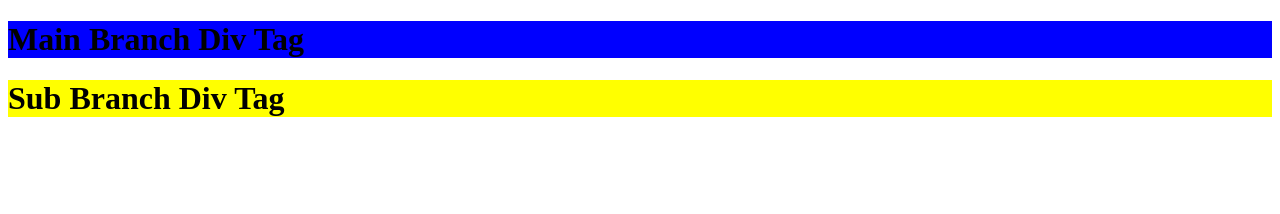
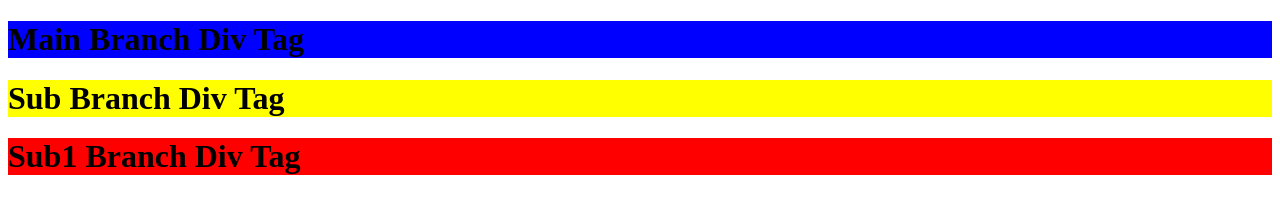
Before and after one commit to ravivaghela1211/GitTutorial, a plain HTML site: page index.html in a window 1280 px wide. Drawn offline with Linux system fonts and the light colour scheme.

Commit message:
third div with red color added

```diff
--- a/index.html
+++ b/index.html
@@ -14,5 +14,10 @@
 		Sub Branch Div Tag
 	</h1>
 </div>
+<div style="height: 50%; width:100%; background-color: red">
+	<h1>
+		Sub1 Branch Div Tag
+	</h1>
+</div>
 </body>
 </html>
```
